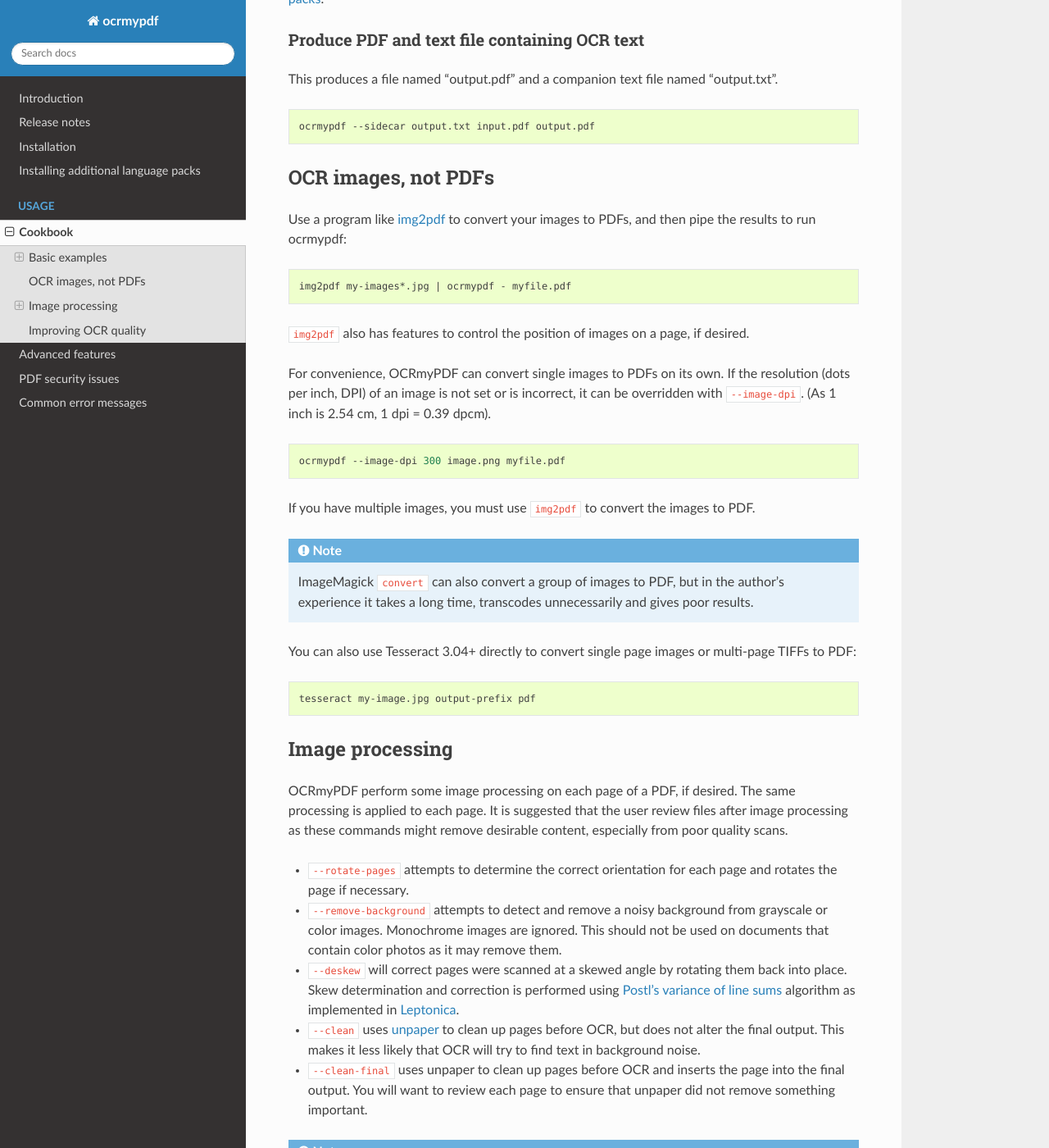
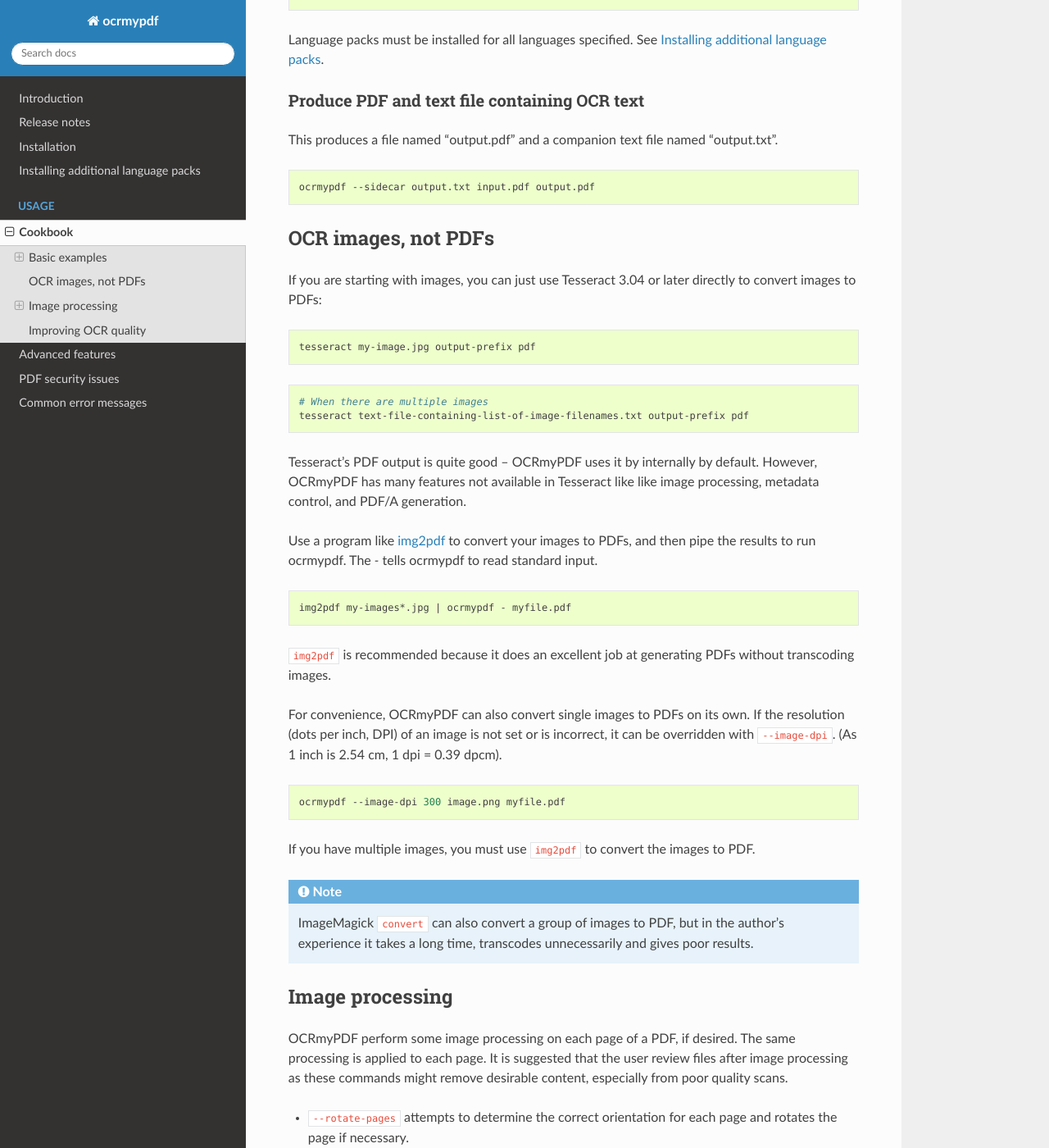
Before and after one commit to ocrmypdf/OCRmyPDF, a Sphinx documentation site: the page built from docs/cookbook.rst, in a window 1280 px wide and 1400 px high, scrolled down 1376 px. Shown: the whole window at 82% size. Built offline with Sphinx 7.4.7 and the Read the Docs theme 2.0.0, drawn with Linux system fonts in a browser that asks for light colours; pages that are not in the unit, such as notebooks, are missing from menus; some of the changed text lies outside the part shown.

Commit message:
docs: expand ocr of image usage

```diff
--- a/docs/cookbook.rst
+++ b/docs/cookbook.rst
@@ -55,6 +55,8 @@
 
 You can increase (decrease) the parameter ``--rotate-pages-threshold`` to make page rotation more (less) aggressive.
 
+If the page is "just a little off horizontal", like a crooked picture, then you want ``--deskew``. ``--rotate-pages`` is for when the cardinal angle is wrong.
+
 
 OCR languages other than English
 """"""""""""""""""""""""""""""""
@@ -81,15 +83,28 @@
 OCR images, not PDFs
 --------------------
 
-Use a program like `img2pdf <https://gitlab.mister-muffin.de/josch/img2pdf>`_ to convert your images to PDFs, and then pipe the results to run ocrmypdf:
+If you are starting with images, you can just use Tesseract 3.04 or later directly to convert images to PDFs:
+
+.. code-block:: bash
+
+    tesseract my-image.jpg output-prefix pdf
+
+.. code-block:: bash
+
+    # When there are multiple images
+    tesseract text-file-containing-list-of-image-filenames.txt output-prefix pdf
+
+Tesseract's PDF output is quite good – OCRmyPDF uses it by internally by default. However, OCRmyPDF has many features not available in Tesseract like like image processing, metadata control, and PDF/A generation.
+
+Use a program like `img2pdf <https://gitlab.mister-muffin.de/josch/img2pdf>`_ to convert your images to PDFs, and then pipe the results to run ocrmypdf.  The `-` tells ocrmypdf to read standard input.
 
 .. code-block:: bash
 
     img2pdf my-images*.jpg | ocrmypdf - myfile.pdf
 
-``img2pdf`` also has features to control the position of images on a page, if desired.
+``img2pdf`` is recommended because it does an excellent job at generating PDFs without transcoding images.
 
-For convenience, OCRmyPDF can convert single images to PDFs on its own. If the resolution (dots per inch, DPI) of an image is not set or is incorrect, it can be overridden with ``--image-dpi``. (As 1 inch is 2.54 cm, 1 dpi = 0.39 dpcm).
+For convenience, OCRmyPDF can also convert single images to PDFs on its own. If the resolution (dots per inch, DPI) of an image is not set or is incorrect, it can be overridden with ``--image-dpi``. (As 1 inch is 2.54 cm, 1 dpi = 0.39 dpcm).
 
 .. code-block:: bash
 
@@ -101,11 +116,6 @@
 
     ImageMagick ``convert`` can also convert a group of images to PDF, but in the author's experience it takes a long time, transcodes unnecessarily and gives poor results.
 
-You can also use Tesseract 3.04+ directly to convert single page images or multi-page TIFFs to PDF:
-
-.. code-block:: bash
-
-    tesseract my-image.jpg output-prefix pdf
 
 Image processing
 ----------------
--- a/docs/introduction.rst
+++ b/docs/introduction.rst
@@ -79,6 +79,7 @@
 * It is not always good at analyzing the natural reading order of documents. For example, it may fail to recognize that a document contains two columns and join text across the columns.
 * Poor quality scans may produce poor quality OCR. Garbage in, garbage out.
 * PDFs that use transparent layers are not currently checked in the test suite, so they may not work correctly.
+* It does not expose information about what font family text belongs to.
 
 OCRmyPDF is also limited by the PDF specification:
 
```
Also changed, not shown: docs/advanced.rst (line endings or trailing spaces).
